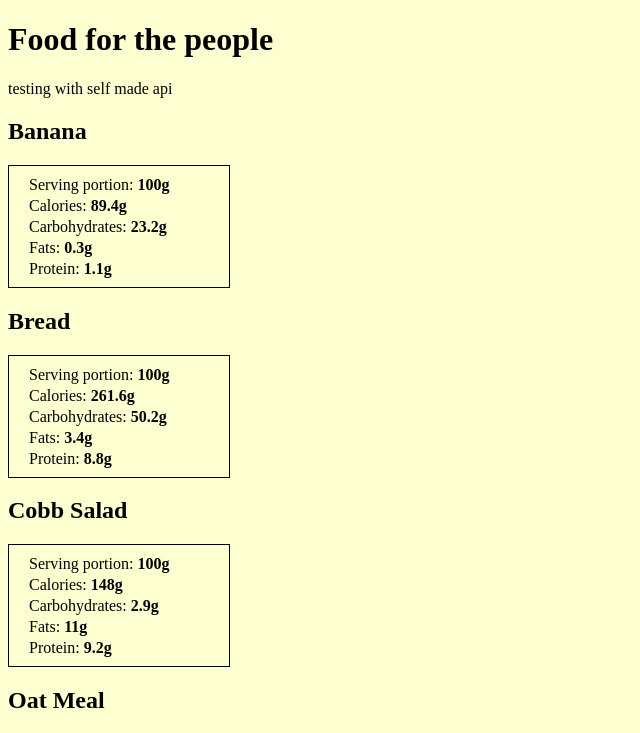
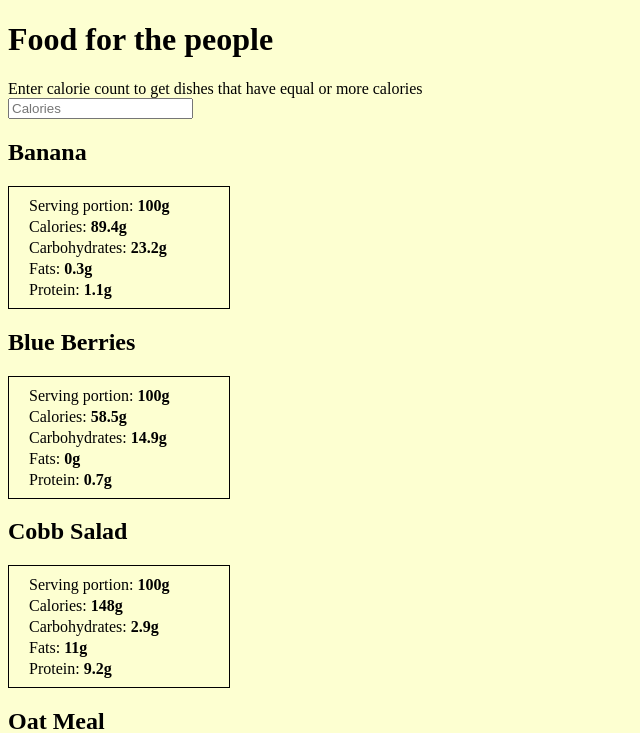
Before and after one commit to ArminasStrolys/react-tietoevry, a React (Create React App) app: page / in a window 1280 px wide. Shown: the top 733 px of the page, without its empty margins (0-640 px from the left). Built offline with nearby package versions, Linux system fonts and the light colour scheme.

Commit message:
Integrating calorie count search

```diff
--- a/src/components/app/App.js
+++ b/src/components/app/App.js
@@ -1,10 +1,11 @@
 import Dishes from "../dishes/dishes";
+import Search from "../search/Search";
 
 function App() {
   return (
     <div className="App">
       <h1>Food for the people</h1>
-      <p>testing with self made api</p>
+      <Search />
       <Dishes />
     </div>
   );
--- /dev/null
+++ b/src/components/search/Search.jsx
@@ -0,0 +1,15 @@
+import React from "react";
+
+export default function Search() {
+  return (
+    <div>
+      <form>
+        <label>
+          Enter calorie count to get dishes that have equal or more calories
+        </label>
+        <br />
+        <input type="text" placeholder="Calories" />
+      </form>
+    </div>
+  );
+}
--- a/src/data/data.json
+++ b/src/data/data.json
@@ -9,24 +9,24 @@
       "protein": 1.1,
       "fats": 0.3
     },
-    "isBreakfast": "",
-    "isDinner": "",
-    "isSupper": "",
+    "isBreakfast": "false",
+    "isDinner": "false",
+    "isSupper": "false",
     "isSnack": "true"
   },
   {
     "id": 2,
-    "title": "bread",
+    "title": "blue berries",
     "servingSize": 100,
     "nutrition": {
-      "calories": 261.6,
-      "carbs": 50.2,
-      "protein": 8.8,
-      "fats": 3.4
+      "calories": 58.5,
+      "carbs": 14.9,
+      "protein": 0.7,
+      "fats": 0
     },
-    "isBreakfast": "",
-    "isDinner": "",
-    "isSupper": "",
+    "isBreakfast": "false",
+    "isDinner": "false",
+    "isSupper": "false",
     "isSnack": "true"
   },
   {
--- a/src/style/_dish.scss
+++ b/src/style/_dish.scss
@@ -2,6 +2,7 @@
   text-transform: capitalize;
 }
 .info-card {
+    // display: none;
   border: 1px black solid;
   width: 200px;
   padding-left: 20px;
```
Also changed, not shown: src/components/dishes/dishes.jsx (+0 -9 lines).
